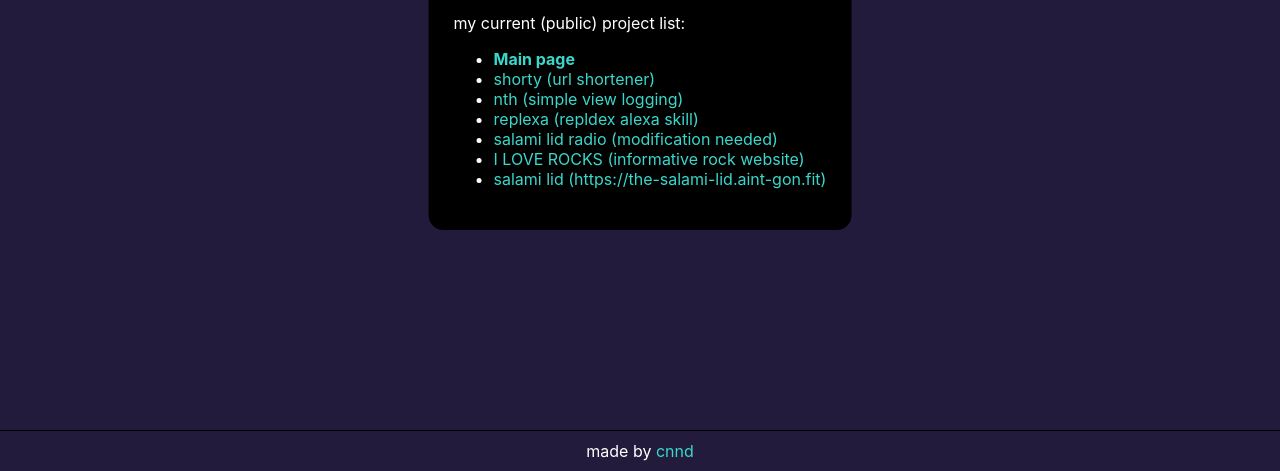
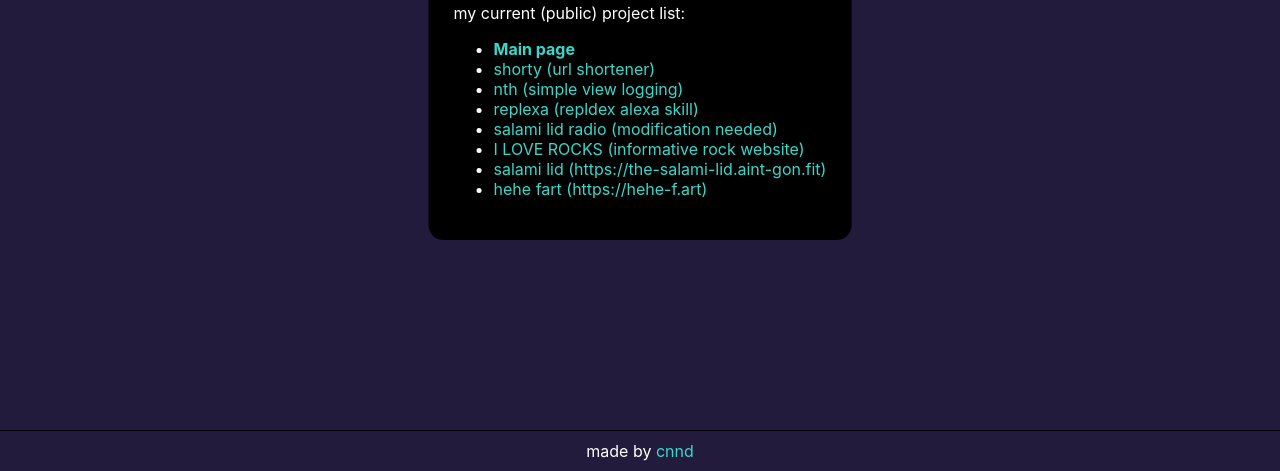
Before and after one commit to connordennison/cnnd.codes, a plain HTML site: page index.html in a window 1280 px wide. Shown: the part 329-800 px from the top of the page. Drawn offline with Linux system fonts and the light colour scheme.

Commit message:
add fart

```diff
--- a/index.html
+++ b/index.html
@@ -41,6 +41,8 @@
                         rock website)</a></li>
                 <li><a href="projects/salamilid.html" target=" _blank" rel="noopener noreferrer">salami lid
                         (https://the-salami-lid.aint-gon.fit)</a></li>
+                <li><a href="projects/hehe.html" target=" _blank" rel="noopener noreferrer">hehe fart
+                        (https://hehe-f.art)</a></li>
             </ul>
             </p>
         </div>
```
Also changed, not shown: projects/hehe.html (added, +1 -0 lines).
